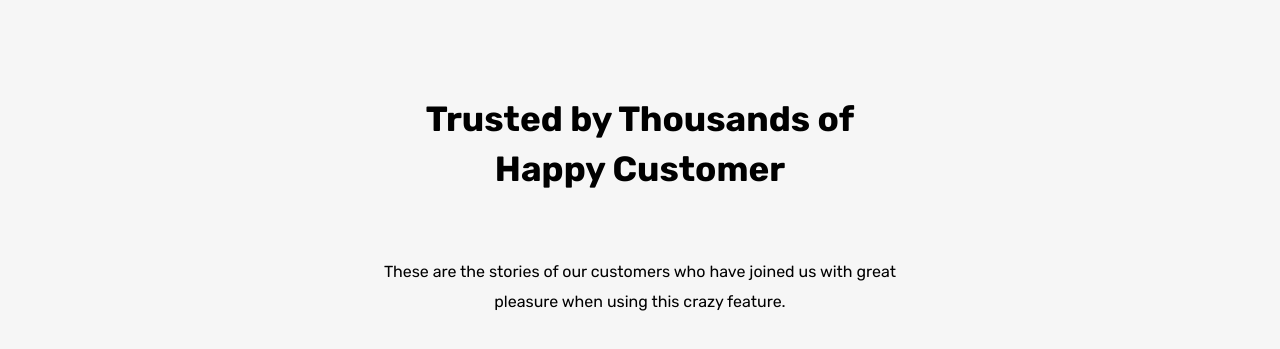
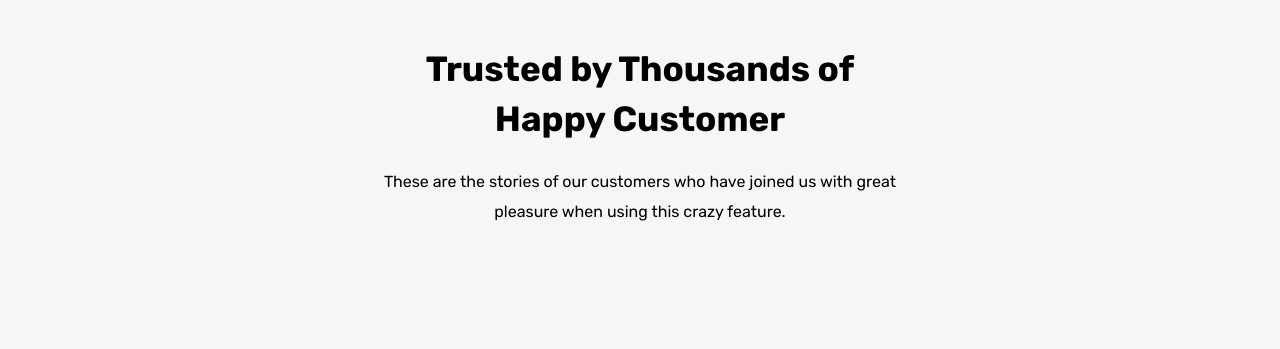
Before and after one commit to Rosspch/landing_website, a plain HTML site: page index.html in a window 1280 px wide. Shown: the part 3492-3841 px from the top of the page. After the commit the page ends 3743 px from the top, so only its background shows below. Drawn offline with Linux system fonts and the light colour scheme.

Commit message:
clownshame

```diff
--- a/index.html
+++ b/index.html
@@ -259,7 +259,7 @@
     <div class="center">
       <img src="./images/Sponsored.png" alt="Sponsored" />
     </div>
-<div class="header">
+<div class="d-flexcol">
     <div class="font35nomargin"><h4>Trusted by Thousands of<br> Happy Customer</h4></div>
     <div class="font16"><p>These are the stories of our customers who have joined us with great<br> pleasure when using this crazy feature.</p></div>
     </div>
--- a/styles.css
+++ b/styles.css
@@ -261,6 +261,9 @@ ul li img {
 
 ul.vertical li {
   display: block;
+  padding-right: 15px;
+  justify-content: center;
+
 }
 .buttonredr {
   justify-content: center;
@@ -304,6 +307,7 @@ ul.vertical li {
   padding-top: 70px;
   padding-bottom: 20px;
   margin-top: 60px;
+
 }
 
 .d-flexcentered {
@@ -338,6 +342,7 @@ ul.vertical li {
   display: flex;
   justify-content: center;
   margin-top: 150px;
+  font-style: normal;
 }
 .font16 {
   font-size: 16px;
@@ -367,6 +372,6 @@ ul.vertical li {
   font-weight: 500;
   display: flex;
   justify-content: center;
-  margin-bottom: 0px;
-
+  margin-bottom: -40px;
+font-style: normal;
   }
```
